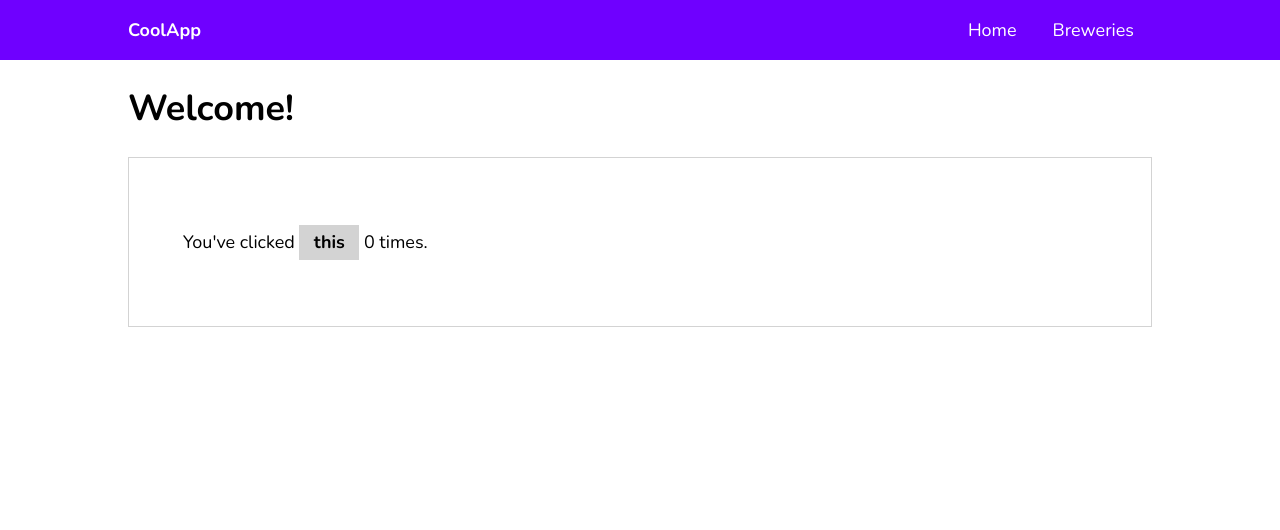
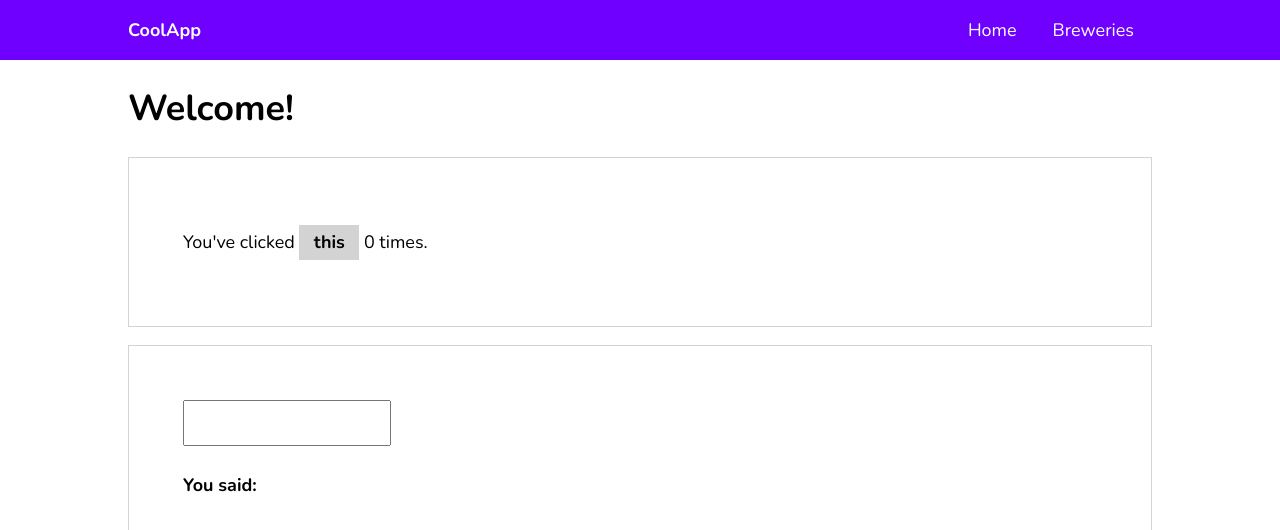
Before and after one commit to GeraxSotelo/ang-8-crash-tutorial, an Angular app: page / in a window 1280 px wide. Shown: the top 530 px of the page. Built offline with nearby package versions, Linux system fonts and the light colour scheme.

Commit message:
Import forms module. Use ngModel for input field

```diff
--- a/src/app/app.module.ts
+++ b/src/app/app.module.ts
@@ -5,6 +5,7 @@ import { AppRoutingModule } from './app-routing.module';
 import { AppComponent } from './app.component';
 import { HomeComponent } from './home/home.component';
 import { ListComponent } from './list/list.component';
+import { FormsModule } from '@angular/forms';
 
 @NgModule({
   declarations: [
@@ -14,7 +15,8 @@ import { ListComponent } from './list/list.component';
   ],
   imports: [
     BrowserModule,
-    AppRoutingModule
+    AppRoutingModule,
+    FormsModule
   ],
   providers: [],
   bootstrap: [AppComponent]
--- a/src/app/home/home.component.html
+++ b/src/app/home/home.component.html
@@ -3,3 +3,9 @@
 <div class="play-container">
   <p>You've clicked <span (click)="countClick()">this</span> {{clickCounter}} times.</p>
 </div>
+
+<div class="play-container">
+  <input type="text" [(ngModel)]="name">
+  <br>
+  <strong>You said: </strong> {{name}}
+</div>
--- a/src/app/home/home.component.ts
+++ b/src/app/home/home.component.ts
@@ -8,6 +8,7 @@ import { Component, OnInit } from '@angular/core';
 export class HomeComponent implements OnInit {
 
   clickCounter: number = 0;
+  name: string = '';
 
   constructor() { }
 
```
